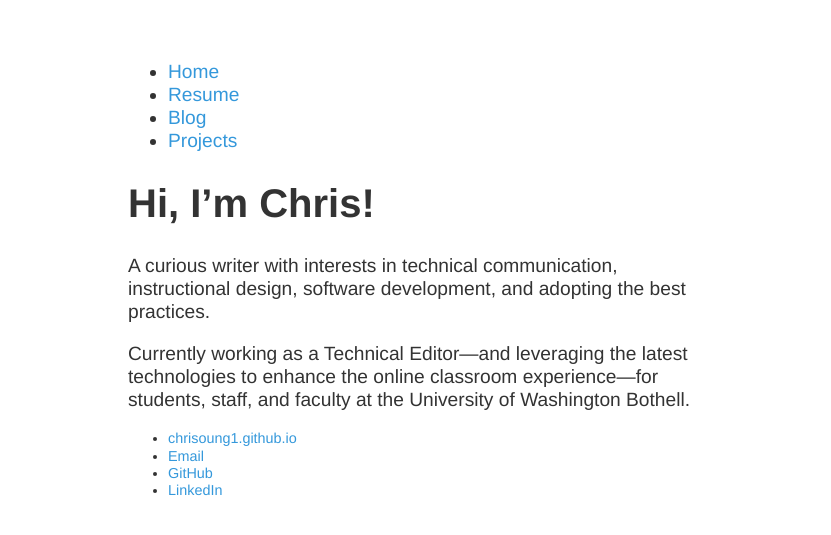
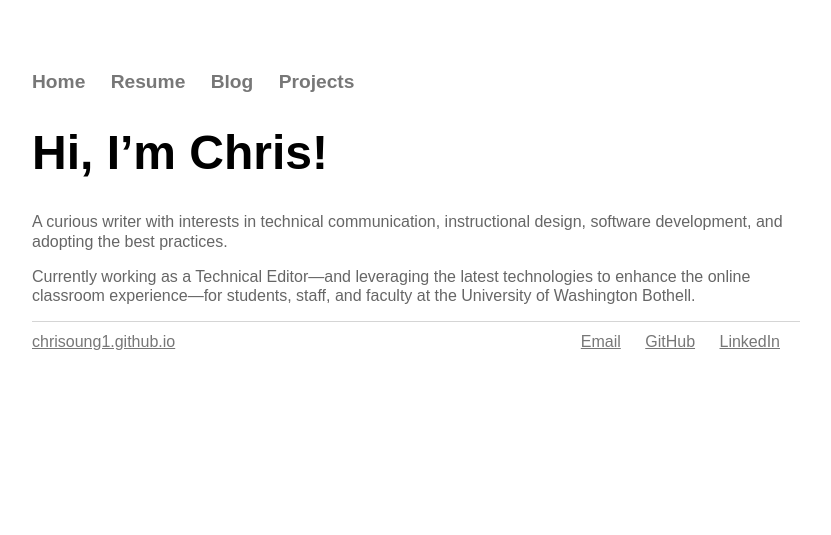
Before and after one commit to chriso23/chriso23.github.io, a Jekyll site: the page built from index.md, in a window 1280 px wide. Shown: the top 535 px of the page, without its empty margins (224-1055 px from the left). Built offline with Jekyll 4.4.1, drawn with Linux system fonts in a browser that asks for light colours.

Commit message:
Update main.css

```diff
--- a/css/main.css
+++ b/css/main.css
@@ -1,42 +1,87 @@
-
 body {
-    margin: 60px auto;
-    width: 45%;
-    color: #333;
-    font-family: "Helvetica Neue", Helvetica, Arial, sans-serif;
-    font-weight: 300;
-    font-size: 16px;
-    line-height: 1.2;
+    margin: 70px auto;
+    width: 60%;
 }
 
-p {
-  font-size: 120%;
+img {
+    width: 90%;
+}
+
+p,
+a {
+    font-family: "Arial", "Helvetica", "Verdana";
+    font-size: 1em;
+    line-height: 1.2em;
+    color: #666;
+}
+
+h1,
+h2,
+h3,
+h4 {
+    font-family: "Arial", "Helvetica", "Verdana";
+    font-weight: bold;
 }
 
 h1 {
-  font-size: 250%;
+    font-size: 3em;
 }
 
 h2 {
-  font-size: 200%;
+    font-size: 2.7em;
 }
 
 h3 {
-  font-size: 150%;
+    font-size: 2.3em;
 }
 
-ul, ol {
-    font-size: 120%;
+h4 {
+    font-size: 1.9em;
 }
 
-a {
+nav ul,
+footer ul {
+    font-family: 'Helvetica', 'Arial', 'Verdana';
+    padding: 0px;
+    list-style: none;
+    margin: 10px auto;
+}
+
+nav ul li,
+footer ul li {
+    display: inline-block;
+    margin-right: 20px;
+}
+
+nav ul li a,
+footer ul li a {
+    color: #777;
+}
+
+
+/* nav and footer **/
+
+nav {
+    font-size: 1.2em;
+    font-weight: bold;
+}
+
+nav a {
     text-decoration: none;
-    color: #3498DB;
-}
-a:hover {
-    text-decoration: underline;
 }
 
 footer {
-    font-size: 75%;
+    border-top: 1px solid #d5d5d5;
 }
+
+footer ul .contacts {
+    font-size: 1em;
+    float: right;
+    font-weight: 500;
+}
+
+footer ul .website li {
+    font-size: 1em;
+    float: left;
+    text-decoration: none;
+}
```
